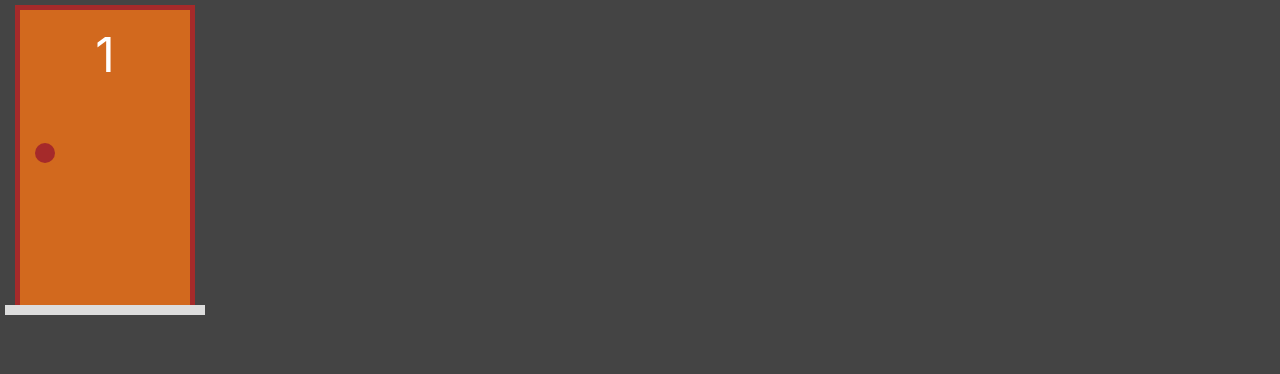
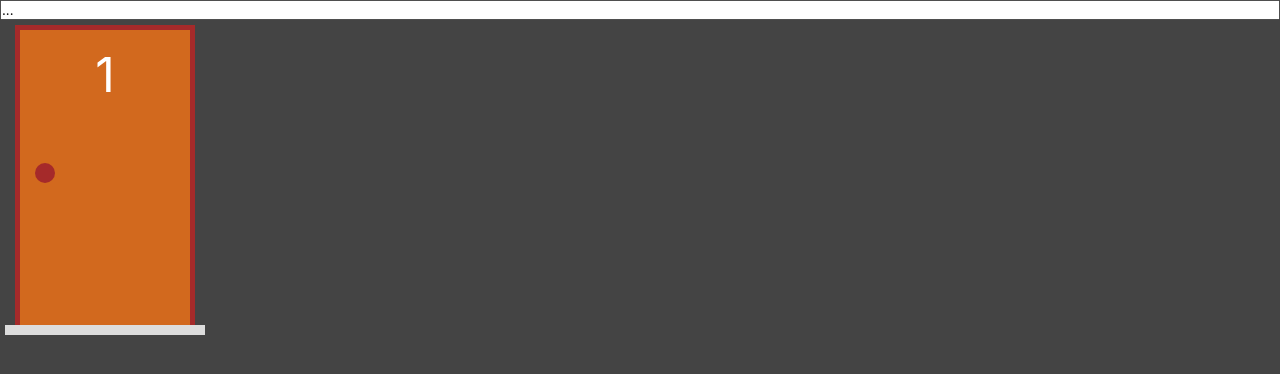
Before and after one commit to gabrielestefono/curso_next, a Next.js app in the folder 04_porta_premiada/: page / in a window 1280 px wide. Shown: the top 374 px of the page. Built offline with nearby package versions, Linux system fonts and the light colour scheme.

Commit message:
Eventos da porta 01

```diff
--- a/04_porta_premiada/components/Porta.tsx
+++ b/04_porta_premiada/components/Porta.tsx
@@ -2,11 +2,11 @@
 import styles from '../styles/Porta.module.css';
 
 interface PortaProps{
-	porta: PortaModel,
+	value: PortaModel,
 }
 
 export default function Porta(props: Readonly<PortaProps>){
-	const { porta } = props;
+	const porta = props.value;
 	const selecionada = porta.selecionada;
 	return(
 		<div className={styles.area}>
--- a/04_porta_premiada/pages/index.tsx
+++ b/04_porta_premiada/pages/index.tsx
@@ -4,9 +4,11 @@
 
 export default function Home() {
   const [p1, setP1] = useState(new PortaModel(1));
+  const [texto, setTexto] = useState("...");
   return (
-    <div style={{display: "flex"}}>
-      <Porta porta={p1}/>
+    <div style={{display: "flex", flexDirection: "column"}}>
+      <input type="text" value={texto} onChange={e => setTexto(e.target.value)}/>
+      <Porta value={p1}/>
     </div>
   );
 }
```
